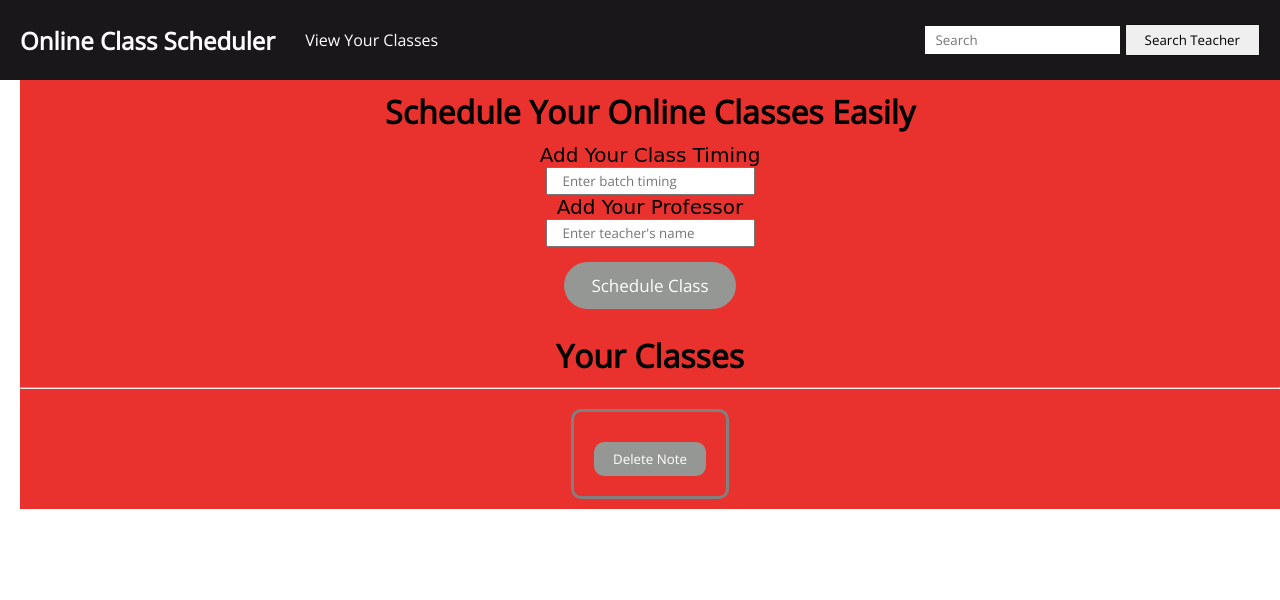
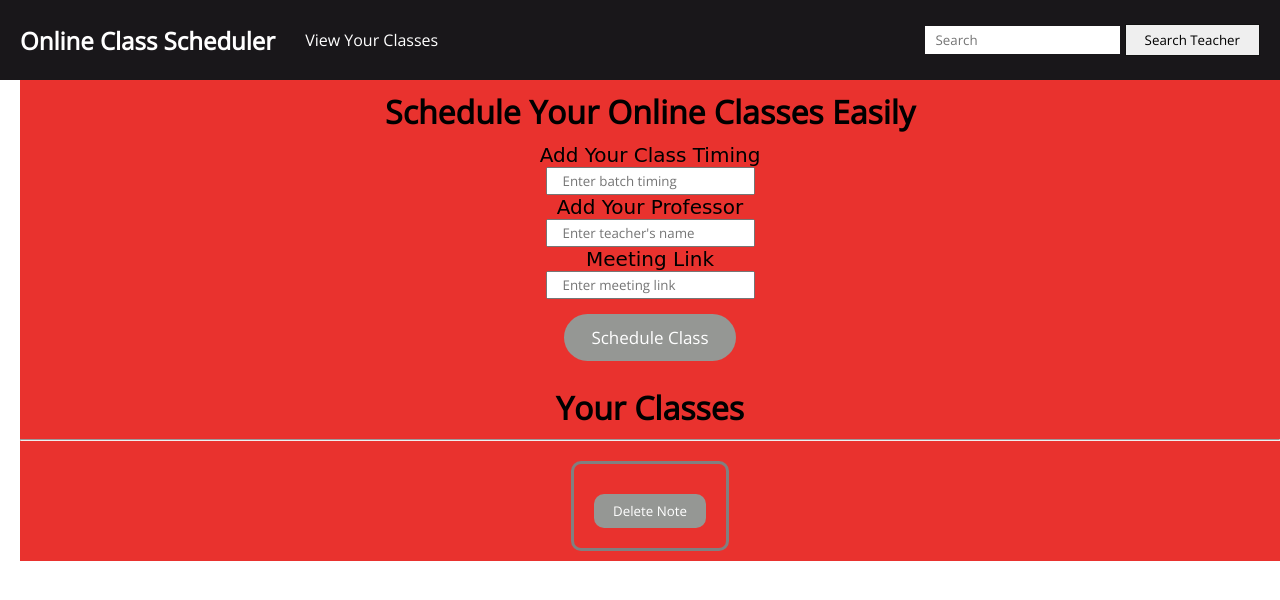
Before and after one commit to IamPrasanna482/mini-project, a plain HTML site: page index.html in a window 1280 px wide. Both pictures are taken after a click on the button "Schedule Class". Drawn offline with nearby package versions, Linux system fonts and the light colour scheme.

Commit message:
added meeting link

```diff
--- a/index.html
+++ b/index.html
@@ -39,6 +39,10 @@
       <br />
       <label for="addingNote" class="addingNote">Add Your Professor</label> <br />
       <input name="textarea" id="note-text" cols="100" rows="6" placeholder="Enter teacher's name"></input>
+      <br>
+      <label for="link" class="addingNote">Meeting Link</label> <br />
+      <input name="link"  cols="100" rows="6" placeholder="Enter meeting link" id="link"></input>
+
       <br />
       <button class="note-btn">Schedule Class</button>
 
--- a/script.js
+++ b/script.js
@@ -2,6 +2,7 @@ showNotes();
 const title = document.querySelector("#title");
 const textArea = document.querySelector("#note-text");
 const button = document.querySelector(".note-btn");
+const link = document.querySelector("#link");
 button.addEventListener("click", function (e) {
   let notes = localStorage.getItem("notes");
   if (notes == null) {
@@ -9,25 +10,20 @@ button.addEventListener("click", function (e) {
   } else {
     notesObj = JSON.parse(notes);
   }
-
   let myObj = {
     title: title.value,
-        textArea: textArea.value
-    }
-
-
-
-
+    textArea: textArea.value,
+    link: link.value,
+  };
 
   notesObj.push(myObj);
   localStorage.setItem("notes", JSON.stringify(notesObj));
-    textArea.value = '';
-    title.value = '';
+  textArea.value = "";
+  title.value = "";
   showNotes();
 });
 
 function showNotes() {
-
   let notes = localStorage.getItem("notes");
   if (notes == null) {
     notesObj = [];
@@ -35,13 +31,15 @@ function showNotes() {
     notesObj = JSON.parse(notes);
   }
 
-    let html = '';
+  let html = "";
   notesObj.forEach(function (element, index) {
     html += `
         <div>
         <div class="card">
             <h2>${element.textArea} </h2>
             <p>${element.title}</p>
+            <p>${element.link}</p>
+
             <button onClick="deleteNote(this.id)" id="${index}" class="deleteBtn">Delete Note</button>
         </div>
         </div>`;
@@ -49,8 +47,7 @@ function showNotes() {
 
   let insertNotes = document.getElementById("notes");
   if (notesObj.length == 0) {
-
-        insertNotes.innerHTML = `Nothing to show! Please click on "Schedule Batch" button to add a new class.`
+    insertNotes.innerHTML = `Nothing to show! Please click on "Schedule Batch" button to add a new class.`;
     insertNotes.style.color = "gray";
     insertNotes.style.paddingTop = "10px";
     insertNotes.style.fontSize = "15px";
@@ -58,7 +55,6 @@ function showNotes() {
     insertNotes.innerHTML = html;
   }
 }
-
 
 function deleteNote(index) {
   let notes = localStorage.getItem("notes");
@@ -72,18 +68,17 @@ function deleteNote(index) {
   showNotes();
 }
 
-
 let searchTxt = document.getElementById("searchTxt");
 searchTxt.addEventListener("input", function () {
   let inputVal = searchTxt.value;
   console.log("input event fired", inputVal);
   let cards = document.getElementsByClassName("card");
   Array.from(cards).forEach(function (element) {
-        let cardTxt = element.getElementsByTagName('h2')[0].innerHTML;
+    let cardTxt = element.getElementsByTagName("h2")[0].innerHTML;
     if (cardTxt.includes(inputVal)) {
       element.style.display = "block";
     } else {
       element.style.display = "none";
     }
-    })
-})
+  });
+});
```
Lines whose indentation alone changed are shown as unchanged.
